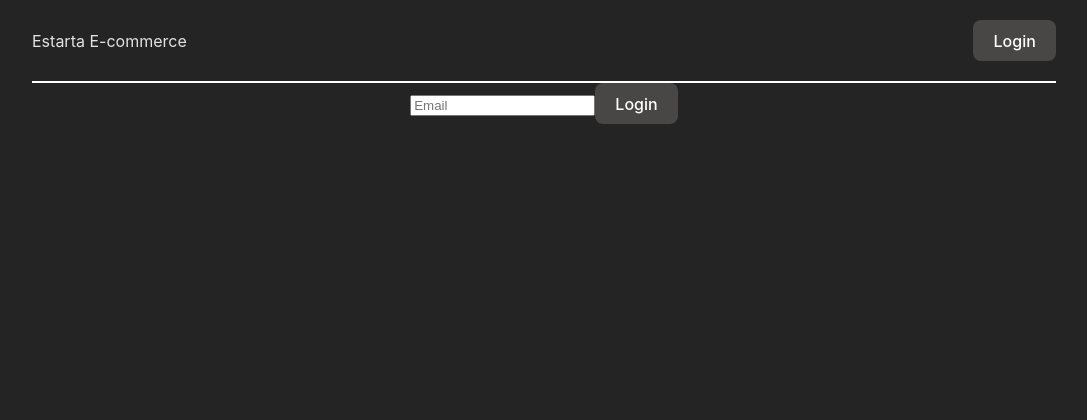
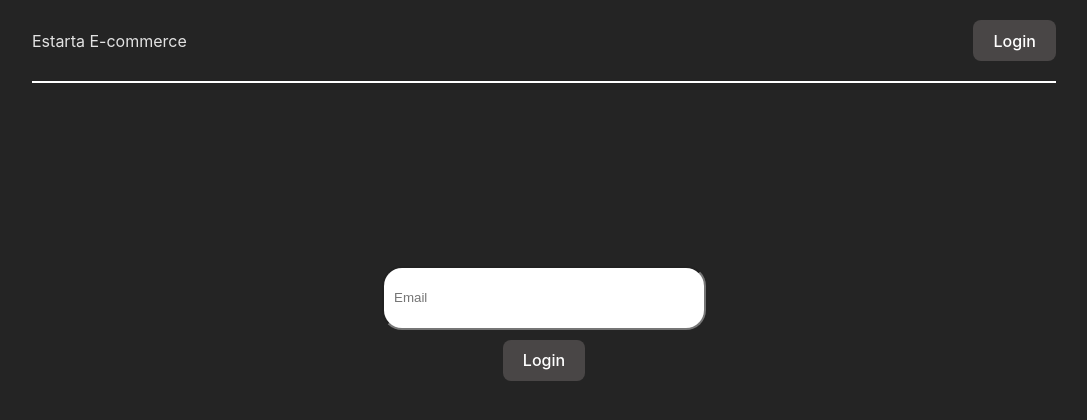
Before and after one commit to Waad-Awajneh/Estarta-ecommerce, a React (Vite) app: page /login in a window 1280 px wide. Shown: the top 420 px of the page, without its empty margins (96-1183 px from the left). Built offline with nearby package versions, Linux system fonts and the light colour scheme; what magic-sdk would draw is missing.

Commit message:
add input style

```diff
--- a/src/pages/Login/Login.jsx
+++ b/src/pages/Login/Login.jsx
@@ -2,20 +2,24 @@ import React, { useEffect, useState } from "react";
 import { useDispatch, useSelector } from "react-redux";
 import { useNavigate } from "react-router-dom";
 import { Login } from "../../redux/reducers/AuthReducer/actions";
+import style from "./style.module.css";
 
 export default function LoginPage() {
   const [email, setEmail] = useState("");
   const { loading, isAuth } = useSelector((state) => state.AuthReducer);
   const navigate = useNavigate();
   const dispatch = useDispatch();
+
   const handelLogin = () => {
     dispatch(Login(email));
   };
+
   useEffect(() => {
     if (isAuth) navigate("/");
   }, [isAuth]);
+
   return (
-    <div>
+    <div className={style.InputContainer}>
       <input
         type={"email"}
         onChange={(e) => setEmail(e.target.value)}
--- /dev/null
+++ b/src/pages/Login/style.module.css
@@ -0,0 +1,16 @@
+.InputContainer {
+    display: flex;
+    align-items: center;
+    justify-content: center;
+    gap: 10px;
+    flex-direction: column;
+    width: 100%;
+    height: 60vh;
+}
+
+.InputContainer>input {
+    width: 300px;
+    height: 40px;
+    padding: 10px;
+    border-radius: 20px;
+}
```
